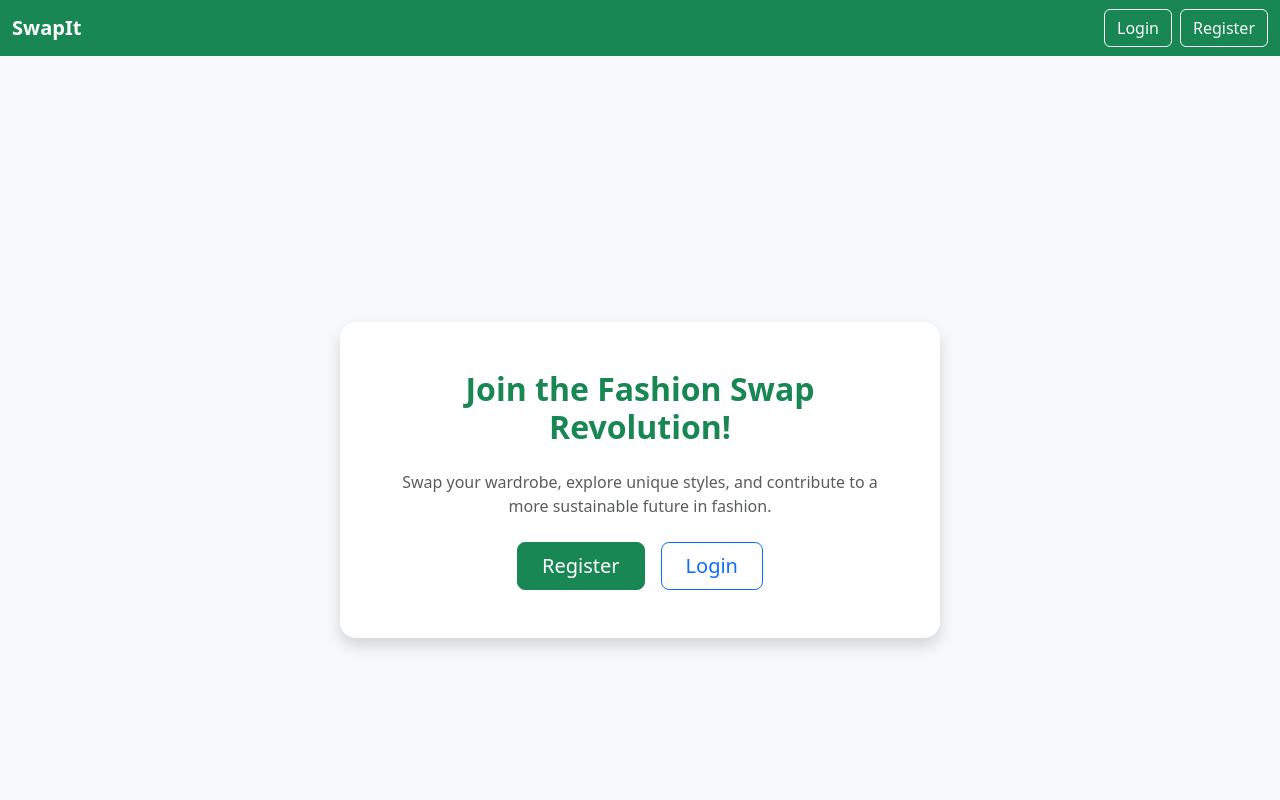
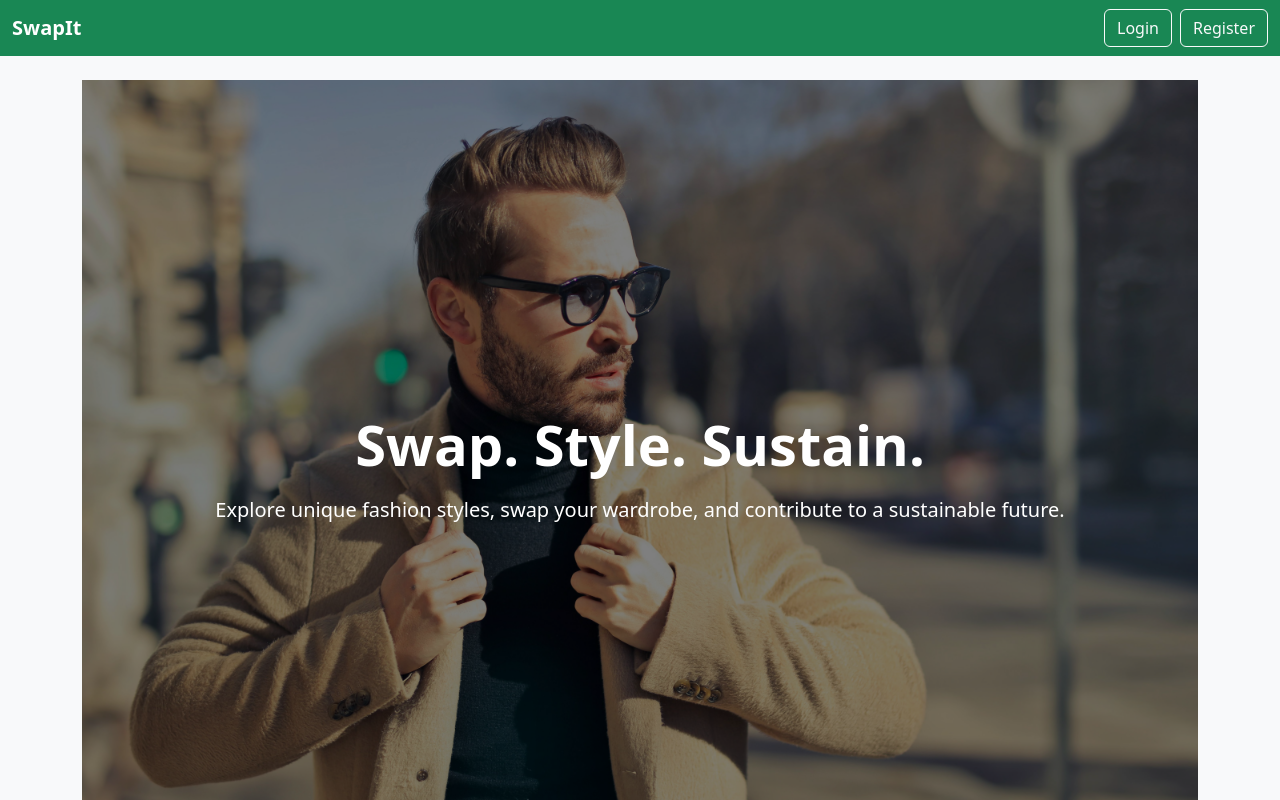
Before and after one commit to hafilpk/swap-fashion, a React (Vite) app in the folder frontend/: page / in a window 1280 px wide. Shown: the top 800 px of the page. Built offline with nearby package versions, Linux system fonts and the light colour scheme.

Commit message:
update home page

```diff
--- a/frontend/src/components/Home.jsx
+++ b/frontend/src/components/Home.jsx
@@ -1,23 +1,36 @@
-import { Link } from "react-router-dom";
+import React from "react";
+import heroImage from "../assets/image1.jpg";
 
 function Home() {
   return (
-    <div className="d-flex justify-content-center align-items-center min-vh-100 bg-light">
-      <div className="text-center p-5 bg-white shadow rounded-4" style={{ maxWidth: "600px" }}>
-        <h2 className="fw-bold mb-4 text-success">
-          Join the Fashion Swap Revolution!
-        </h2>
-        <p className="text-muted mb-4">
-          Swap your wardrobe, explore unique styles, and contribute to a more sustainable future in fashion.
+    <div
+      className="vh-100 d-flex align-items-center"
+      style={{
+        backgroundImage: `url(${heroImage})`,
+        backgroundSize: "cover",
+        backgroundPosition: "center",
+        position: "relative",
+        color: "#fff",
+      }}
+    >
+      <div
+        style={{
+          position: "absolute",
+          top: 0,
+          left: 0,
+          width: "100%",
+          height: "100%",
+          backgroundColor: "rgba(0,0,0,0.5)",
+        }}
+      ></div>
+
+      <div className="container text-center position-relative z-1">
+        <h1 className="display-4 fw-bold mb-3">
+          Swap. Style. Sustain.
+        </h1>
+        <p className="lead mb-4">
+          Explore unique fashion styles, swap your wardrobe, and contribute to a sustainable future.
         </p>
-        <div className="d-flex justify-content-center gap-3">
-          <Link to="/register" className="btn btn-success btn-lg px-4">
-            Register
-          </Link>
-          <Link to="/login" className="btn btn-outline-primary btn-lg px-4">
-            Login
-          </Link>
-        </div>
       </div>
     </div>
   );
```
Also changed, not shown: frontend/src/assets/image1.jpg (added), 1 other file (tests, documents, lock files or other folders).
